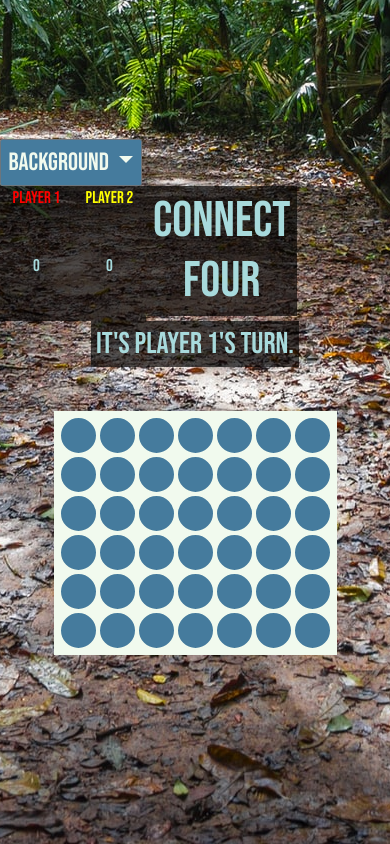
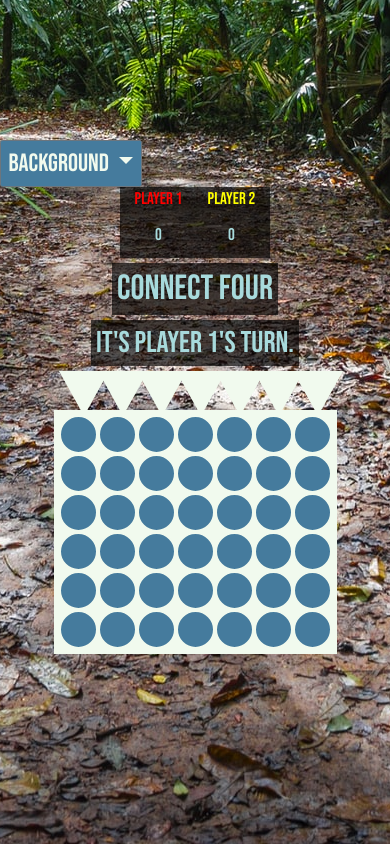
Before and after one commit to ajsprunger/connect-four, a plain HTML site: page index.html in a window 390 px wide. Drawn offline with nearby package versions, Linux system fonts and the light colour scheme.

Commit message:
add media query for 768 max-width

```diff
--- a/css/style.css
+++ b/css/style.css
@@ -171,26 +171,36 @@ h1 {
 #filler {
   width: 146px;
 }
-/*
+
 @media screen and (max-width: 768px) {
   .hover-zone {
     border-radius: 0%;
     width: 0;
     height: 0;
-    border-left: 30px solid transparent;
-    border-right: 30px solid transparent;
-    border-top: 50px solid #f1faee;
+    border-left: 25px solid transparent;
+    border-right: 25px solid transparent;
+    border-top: 45px solid #f1faee;
     font-size: 8vmin;
     text-align: center;
     vertical-align: middle;
-    background-color: #457b9d;
+    background-color: transparent;
     cursor: pointer;
   }
 
   #page-top {
-  display: flex;
-  justify-content: space-between;
-  width: 100vw;
+    display: flex;
+    flex-direction: column;
+    justify-content: center;
+  }
+
+  h1 {
+    font-size: 3.5rem;
+  }
+
+  #players{
+    justify-content: center;
+    align-self: center;
+    width: 150px;
+    margin-bottom: 5px;
+  }
 }
-
-} */
--- a/js/app.js
+++ b/js/app.js
@@ -127,8 +127,6 @@ hoverZones.addEventListener('click', function(event){
   if (event.target.id === 'outsideZone') {
     return
   }
-  dropSound.volume = .5
-  dropSound.play()
   play(event)
 })
 
@@ -155,6 +153,8 @@ function play(event) {
       return
     }
     if (gameBoard[column[i]] === null) {
+      dropSound.volume = .5
+      dropSound.play()
       gameBoard[column[i]] = turn
       getWinner()
       changeTurn()
```
